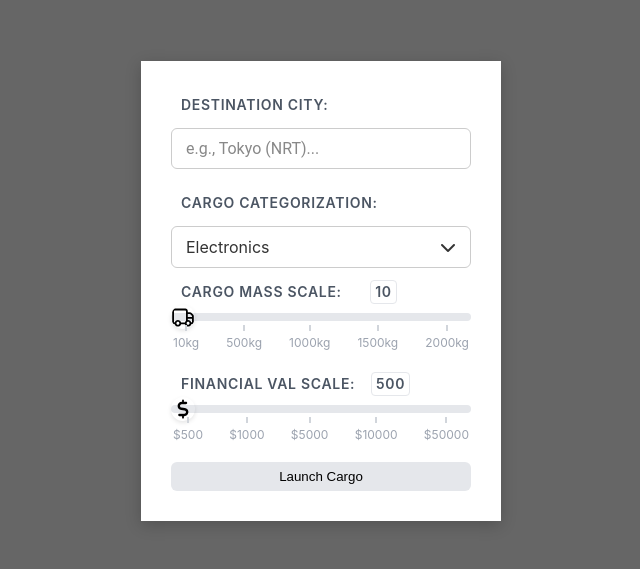
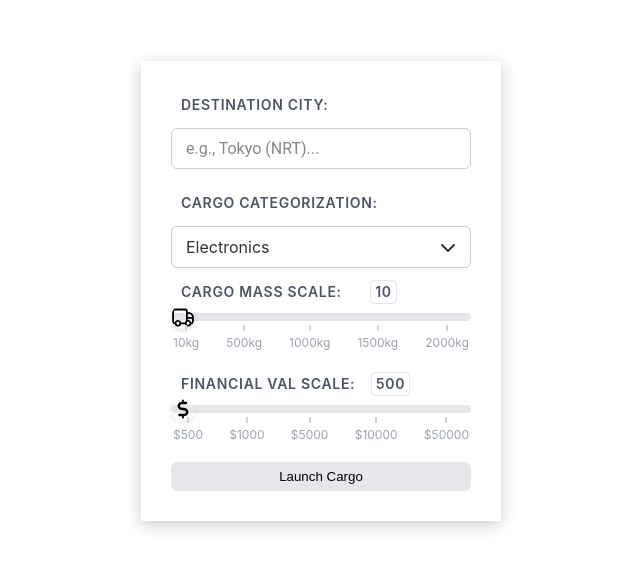
Before and after one commit to ARGUS269/Aetheria-Logistics-Hub, a Vue app: page /logistic in a window 1280 px wide. Shown: the part 109-678 px from the top of the page, without its empty margins (319-959 px from the left). Built offline with nearby package versions, Linux system fonts and the light colour scheme.

Commit message:
feat: initial project setup

```diff
--- a/src/views/LogisticsHub.vue
+++ b/src/views/LogisticsHub.vue
@@ -3,16 +3,16 @@ import CargoForm from "@/components/CargoForm.vue";
 </script>
 
 <template>
-  <div class="dashboard-view"><CargoForm /></div>
+  <div class="dashboard-view">
+    <CargoForm />
+  </div>
 </template>
 
 <style scoped>
 .dashboard-view {
-  display: flex;
-  justify-content: center;
-  align-items: center;
-  min-height: 100vh;
-
-  background: rgba(0, 0, 0, 0.6);
+  position: absolute;
+  top: 50%;
+  left: 50%;
+  transform: translate(-50%, -50%);
 }
 </style>
```
